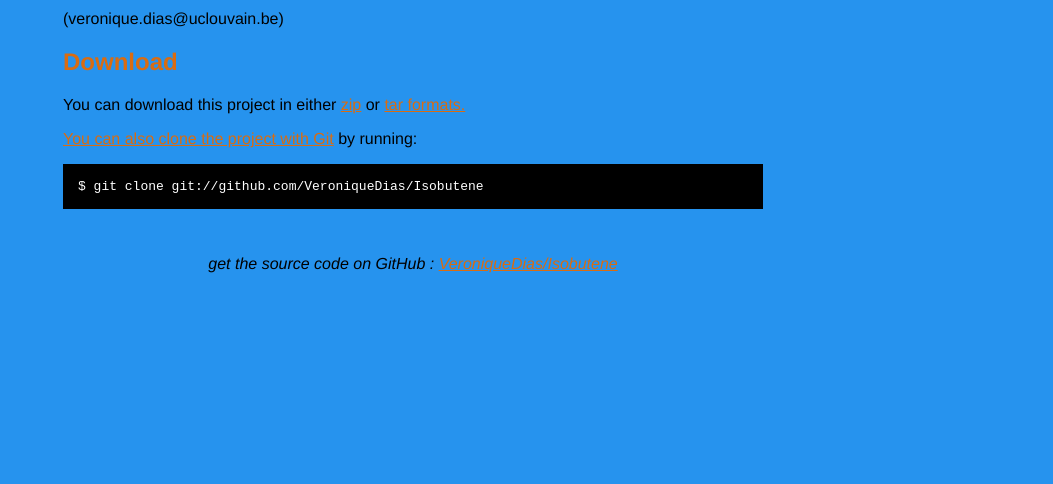
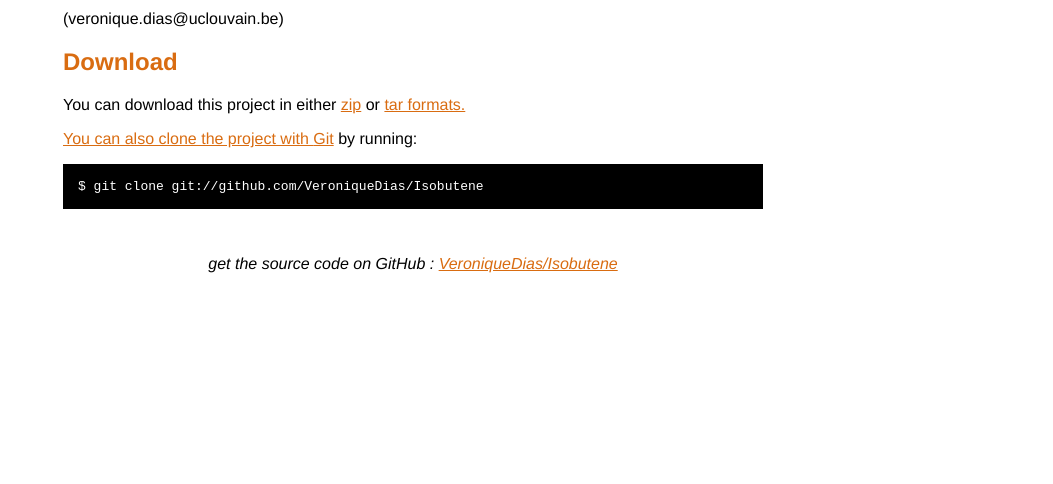
Before and after one commit to VeroniqueDias/Isobutene, a plain HTML site: page index.html in a window 1280 px wide. Shown: the part 316-800 px from the top of the page, without its empty margins (227-1280 px from the left). Drawn offline with Linux system fonts and the light colour scheme.

Commit message:
Update index.html

```diff
--- a/index.html
+++ b/index.html
@@ -8,7 +8,7 @@
   <style type="text/css">
     body {
       margin-top: 1.0em;
-      background-color: #2693ee;
+      background-color: #ffffff;
       font-family: Helvetica, Arial, FreeSans, san-serif;
       color: #000000;
     }
```
